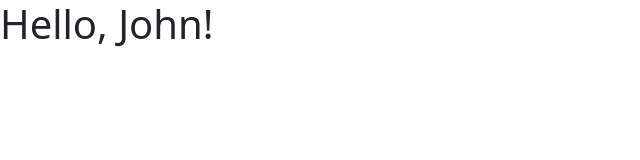
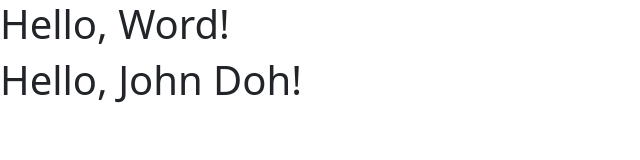
Before and after one commit to Nantarawut/web_html, a plain HTML site: page index.html in a window 1280 px wide. Shown: the whole page, without its empty margins (0-640 px from the left). Drawn offline with nearby package versions, Linux system fonts and the light colour scheme.

Commit message:
2nd commit

```diff
--- a/index.html
+++ b/index.html
@@ -7,7 +7,9 @@
     <link href="https://cdn.jsdelivr.net/npm/bootstrap@5.3.3/dist/css/bootstrap.min.css" rel="stylesheet" integrity="sha384-QWTKZyjpPEjISv5WaRU9OFeRpok6YctnYmDr5pNlyT2bRjXh0JMhjY6hW+ALEwIH" crossorigin="anonymous">
   </head>
   <body>
-    <h1>Hello, John!</h1>
+    <h1>Hello, Word!</h1>
+    <h1>Hello, John Doh!</h1>
+
     <script src="https://cdn.jsdelivr.net/npm/bootstrap@5.3.3/dist/js/bootstrap.bundle.min.js" integrity="sha384-YvpcrYf0tY3lHB60NNkmXc5s9fDVZLESaAA55NDzOxhy9GkcIdslK1eN7N6jIeHz" crossorigin="anonymous"></script>
   </body>
 </html>
```
